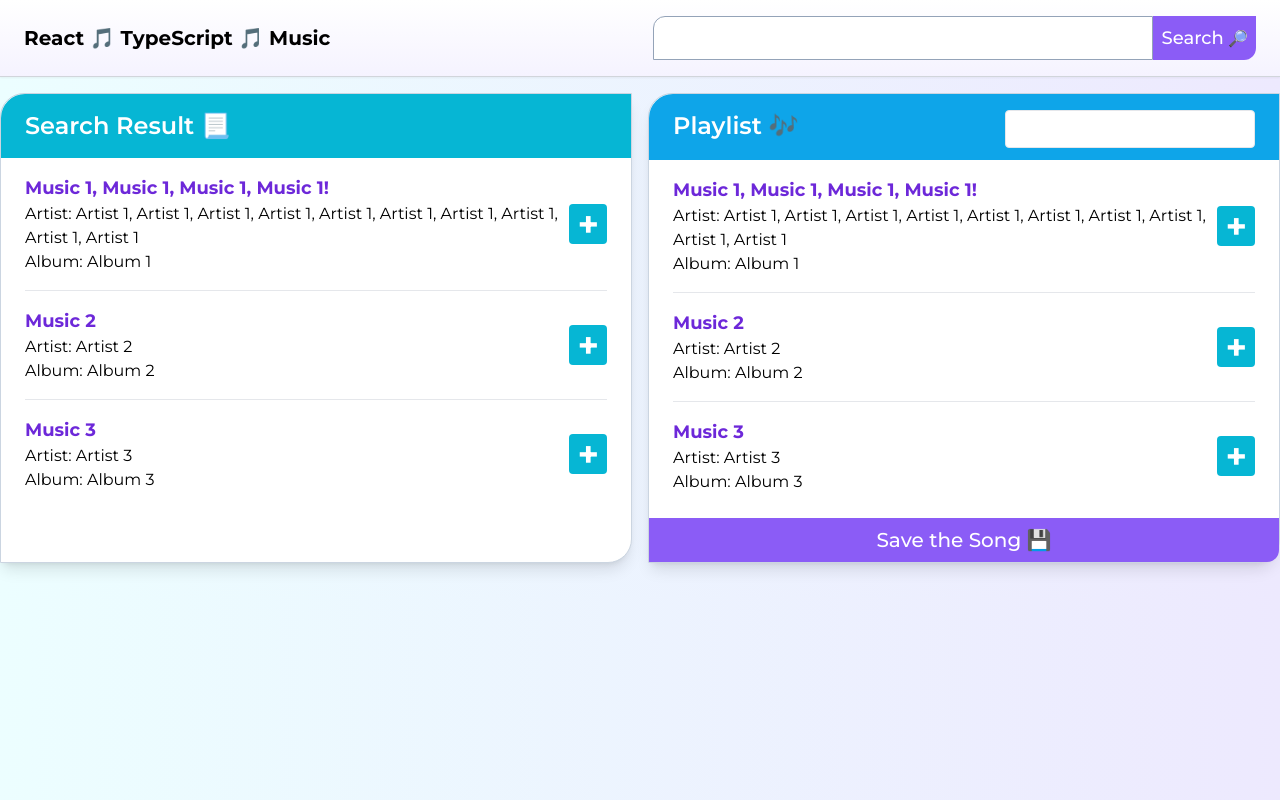
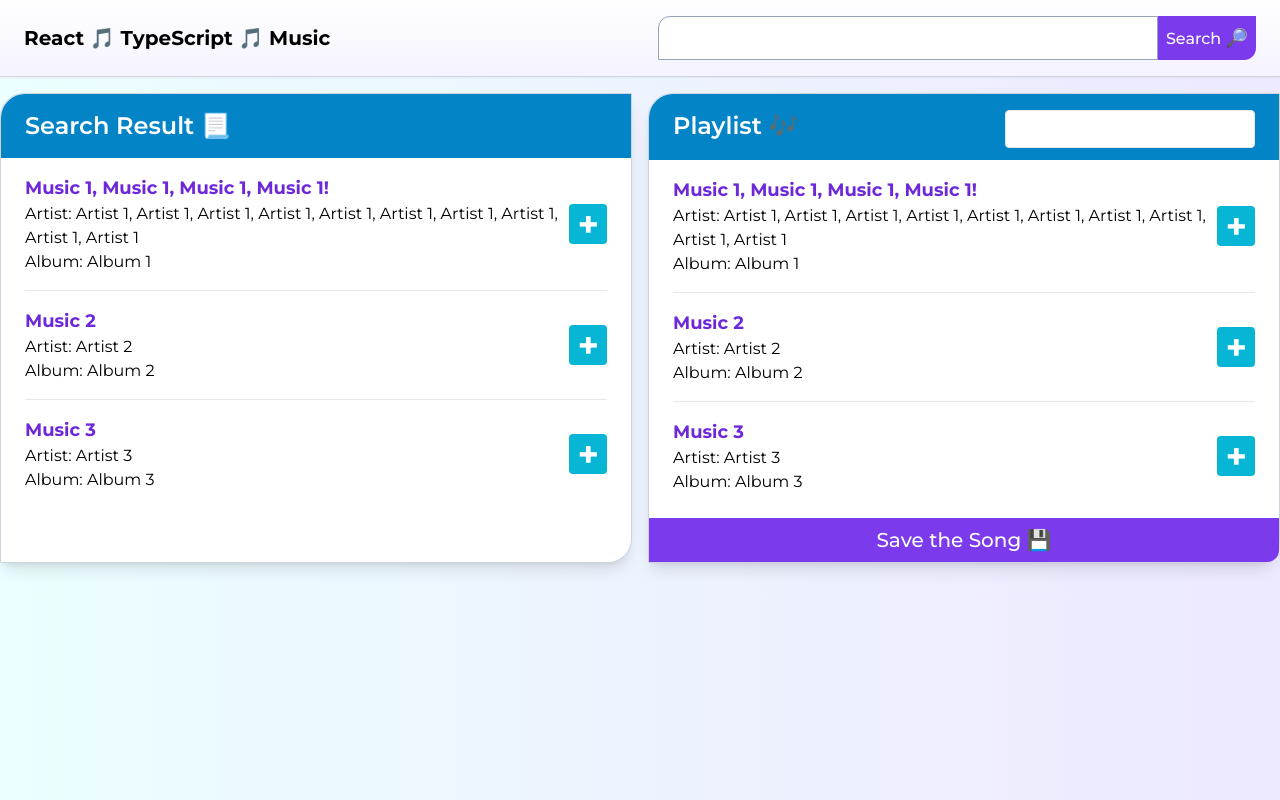
Before and after one commit to kizuyoko/react-typescript-music, a React (Vite) app: page / in a window 1280 px wide. Built offline with nearby package versions, Linux system fonts and the light colour scheme; what tailwindcss-animated would draw is missing.

Commit message:
Accessibility, small device adjustment

```diff
--- a/src/components/Header.tsx
+++ b/src/components/Header.tsx
@@ -5,7 +5,7 @@ function Header() {
   return (
     <header className="bg-gradient-to-b from-white to-violet-50 border-b border-gray-300 shadow-sm  animate-fade-down">
       <div className="container mx-auto flex flex-col md:flex-row items-center md:justify-between ">
-        <h1 className="pt-4 px-6 pb-0 md:pt-0 text-lg md:text-xl font-bold">React 🎵 TypeScript 🎵 Music</h1>
+        <h1 className="pt-4 px-6 pb-0 md:pt-0 text-xl font-bold max-[380px]:text-[16px]">React 🎵 TypeScript 🎵 Music</h1>
         <SearchBar />
       </div>
     </header>
--- a/src/components/Playlist.tsx
+++ b/src/components/Playlist.tsx
@@ -16,12 +16,13 @@ function Playlist(props: {playlist: Music[]}) {
 
   return (
     <form onSubmit={playlistSubmitHandler}>
-      <div className="flex flex-col lg:flex-row bg-sky-500  py-4 px-6 pb-3 rounded-tl-[24px]">
+      <div className="flex flex-col lg:flex-row bg-sky-600  py-4 px-6 pb-3 rounded-tl-[24px]">
         <h2 className="grow text-white text-2xl font-semibold">Playlist 🎶</h2>
         <input
           id="playlist"
           name="playlist"
           value={playlistText}
+          aria-label="Search in Playlist"
           type="text"
           className="rounded focus:outline-none border focus:border-slate-800 my-1 lg:my-0 text-lg py-1 px-4"
           onChange={onChangeHandler}
@@ -29,7 +30,7 @@ function Playlist(props: {playlist: Music[]}) {
       </div>
       <Tracklist list={props.playlist} />
 
-      <button className="text-white round-half-small p-2 bg-violet-500 hover:opacity-80 mt-2 w-full text-xl font-medium rounded-br-[24px]">Save the Song 💾</button>
+      <button className="text-white round-half-small p-2 bg-violet-600 hover:opacity-80 mt-2 w-full text-xl font-medium rounded-br-[24px]">Save the Song 💾</button>
     </form>
   )
 }
--- a/src/components/SearchBar.tsx
+++ b/src/components/SearchBar.tsx
@@ -22,11 +22,12 @@ function SearchBar() {
         name="searchText"
         value={searchText}
         type="text"
-        className="border border-slate-400 rounded-tl-[12px] p-2 px-4 lg:w-[500px] focus:outline-none focus:border-slate-600 h-11"
+        aria-label="Search a Song"
+        className="border border-slate-400 rounded-tl-[12px] p-2 px-4 lg:w-[500px] focus:outline-none focus:border-slate-600 h-11 max-[360px]:w-[200px] "
         onChange={onChangeHandler}
       />
-      <button className=" bg-violet-500 hover:opacity-80 text-white rounded-br-[12px] px-2 py-1 font-medium h-11">
-        <span className="hidden md:inline text-lg">Search</span> 🔎
+      <button className=" bg-violet-600 hover:opacity-80 text-white rounded-br-[12px] px-2 py-1 font-medium h-11">
+        Search <span className="hidden md:inline text-lg">🔎</span>
       </button>
     </form>
   )
--- a/src/components/SearchResults.tsx
+++ b/src/components/SearchResults.tsx
@@ -5,7 +5,7 @@ function SearchResults(props: { searchResults: Music[] }) {
 
   return (
     <>
-      <h2 className="bg-cyan-500 text-white text-2xl py-4 px-6 font-semibold rounded-tl-[24px]">Search Result 📃</h2>
+      <h2 className="bg-sky-600 text-white text-2xl py-4 px-6 font-semibold rounded-tl-[24px]">Search Result 📃</h2>
       <Tracklist list={props.searchResults} />
     </>
   )
```
